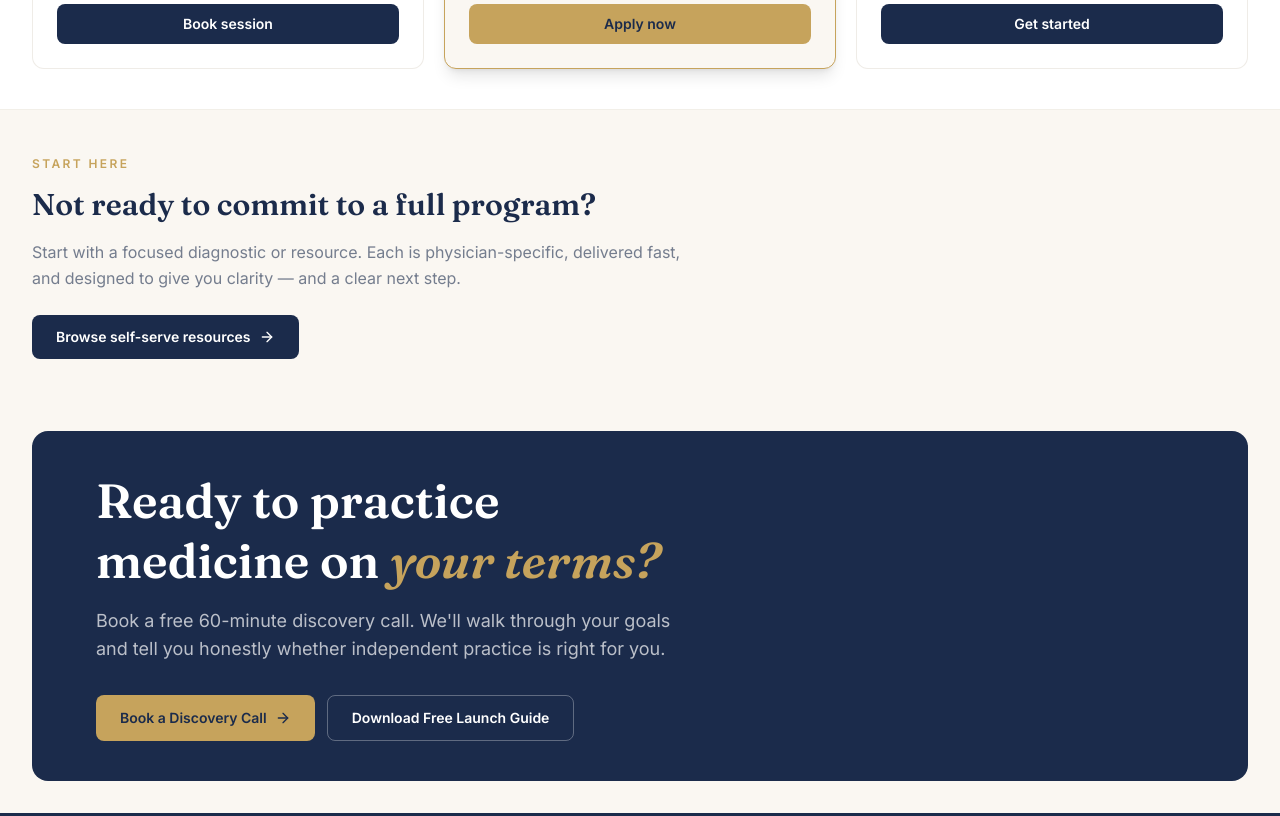
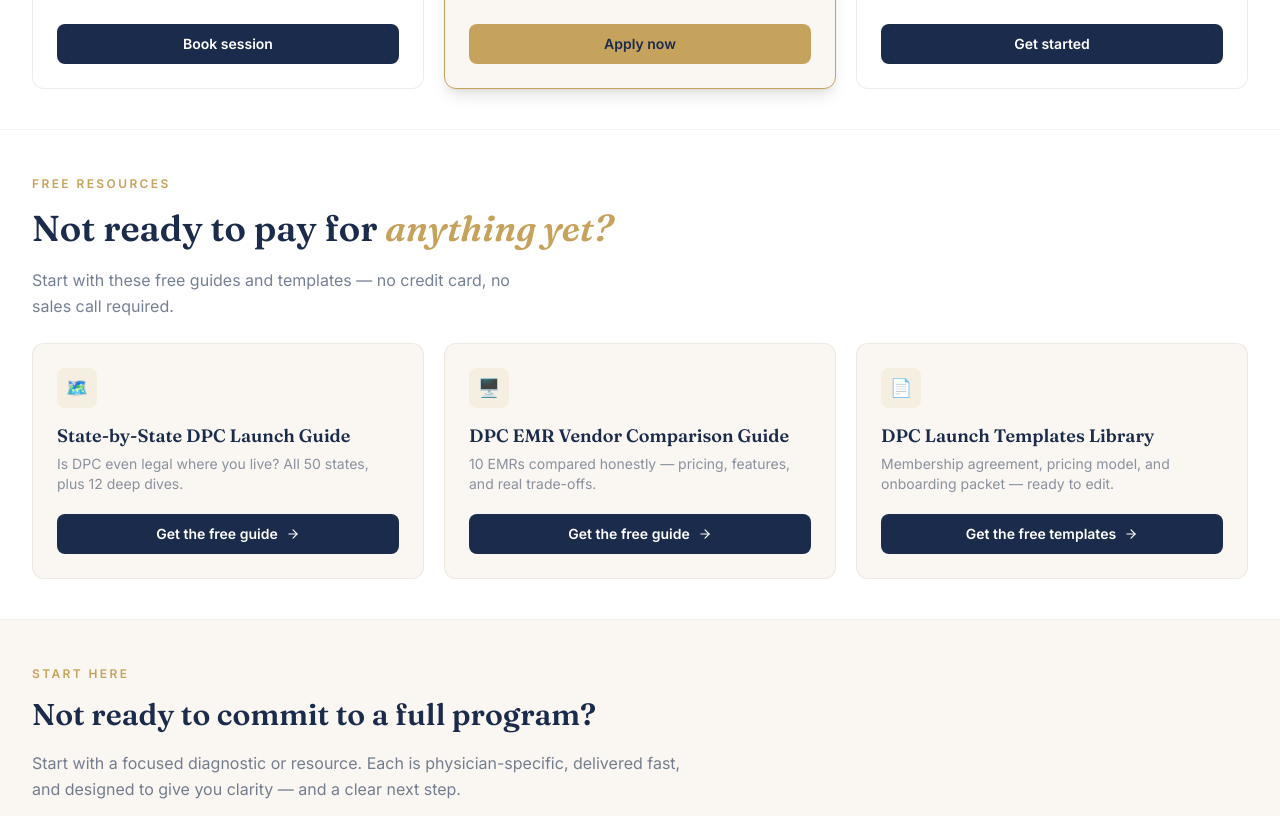
Before and after one commit to ekeneajufo-ux/PracticeRx-Website-Build, a React (Vite) app: page /services in a window 1280 px wide. Shown: the part 1080-1896 px from the top of the page. Built offline with nearby package versions, Linux system fonts and the light colour scheme.

Commit message:
Add Free Resources section to Services page (state guide, EMR guide, templates library)

```diff
--- a/src/pages/ServicesPage.tsx
+++ b/src/pages/ServicesPage.tsx
@@ -1,7 +1,31 @@
-import { Check, ArrowRight } from "lucide-react";
+import { Check, ArrowRight, Download } from "lucide-react";
 import { Link } from "react-router-dom";
 import { useSEO } from "../hooks/useSEO";
 import { CTABanner } from "../components/CTABanner";
+
+const FREE_RESOURCES = [
+  {
+    icon: "🗺️",
+    title: "State-by-State DPC Launch Guide",
+    tagline: "Is DPC even legal where you live? All 50 states, plus 12 deep dives.",
+    cta: "Get the free guide",
+    href: "https://funnels.practicerxconsulting.com/stateguide",
+  },
+  {
+    icon: "🖥️",
+    title: "DPC EMR Vendor Comparison Guide",
+    tagline: "10 EMRs compared honestly — pricing, features, and real trade-offs.",
+    cta: "Get the free guide",
+    href: "https://funnels.practicerxconsulting.com/emrguide",
+  },
+  {
+    icon: "📄",
+    title: "DPC Launch Templates Library",
+    tagline: "Membership agreement, pricing model, and onboarding packet — ready to edit.",
+    cta: "Get the free templates",
+    href: "https://funnels.practicerxconsulting.com/templateslibrary",
+  },
+];
 
 const PLANS = [
   {
@@ -97,6 +121,12 @@ export function ServicesPage() {
                   className="inline-flex items-center gap-2 px-5 py-2.5 rounded-lg border border-navy/20 text-navy text-sm font-semibold hover:bg-cream transition-colors"
                 >
                   I want a self-serve resource <ArrowRight className="size-3.5" />
+                </a>
+                <a
+                  href="#free-resources"
+                  className="inline-flex items-center gap-2 px-5 py-2.5 rounded-lg border border-navy/20 text-navy text-sm font-semibold hover:bg-cream transition-colors"
+                >
+                  Browse free resources <Download className="size-3.5" />
                 </a>
               </div>
             </div>
@@ -202,6 +232,56 @@ export function ServicesPage() {
         </div>
       </section>
 
+      {/* ── Free Resources ───────────────────────────────────── */}
+      <section id="free-resources" className="py-8 md:py-10 bg-white border-t border-border/40">
+        <div className="container">
+          <span className="text-xs font-semibold tracking-[0.2em] uppercase text-gold">
+            Free Resources
+          </span>
+          <h2
+            className="text-3xl md:text-4xl font-semibold text-navy mt-3 leading-tight"
+            style={{ fontFamily: "var(--font-heading)" }}
+          >
+            Not ready to pay for{" "}
+            <span className="italic text-gold">anything yet?</span>
+          </h2>
+          <p className="mt-4 text-navy/60 max-w-lg leading-relaxed">
+            Start with these free guides and templates — no credit card, no sales
+            call required.
+          </p>
+
+          <div className="grid md:grid-cols-3 gap-5 mt-6">
+            {FREE_RESOURCES.map((resource, i) => (
+              <div
+                key={i}
+                className="rounded-xl border border-border/60 bg-cream p-6 flex flex-col"
+              >
+                <div className="w-10 h-10 rounded-lg bg-gold/10 flex items-center justify-center text-lg mb-4">
+                  {resource.icon}
+                </div>
+                <h3
+                  className="text-lg font-semibold text-navy leading-snug"
+                  style={{ fontFamily: "var(--font-heading)" }}
+                >
+                  {resource.title}
+                </h3>
+                <p className="text-sm text-navy/50 mt-1.5 flex-1">
+                  {resource.tagline}
+                </p>
+                <a
+                  href={resource.href}
+                  target="_blank"
+                  rel="noopener noreferrer"
+                  className="mt-5 inline-flex items-center justify-center gap-2 px-5 py-2.5 text-sm font-semibold bg-navy text-white rounded-lg hover:bg-navy-light transition-colors"
+                >
+                  {resource.cta} <ArrowRight className="size-3.5" />
+                </a>
+              </div>
+            ))}
+          </div>
+        </div>
+      </section>
+
       {/* ── Not ready to commit? ─────────────────────────────── */}
       <section className="py-8 md:py-10 bg-cream border-t border-border/40">
         <div className="container">
```
